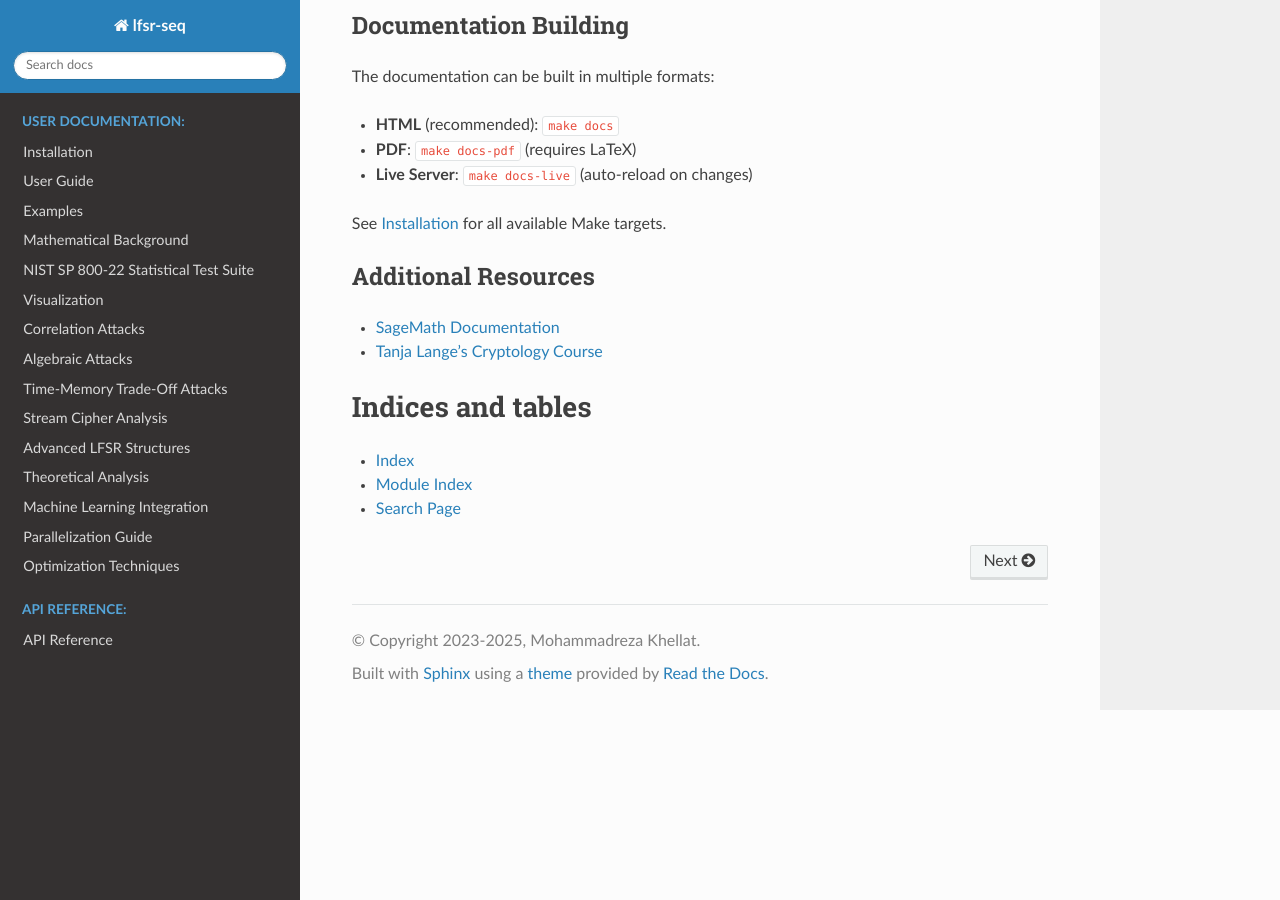
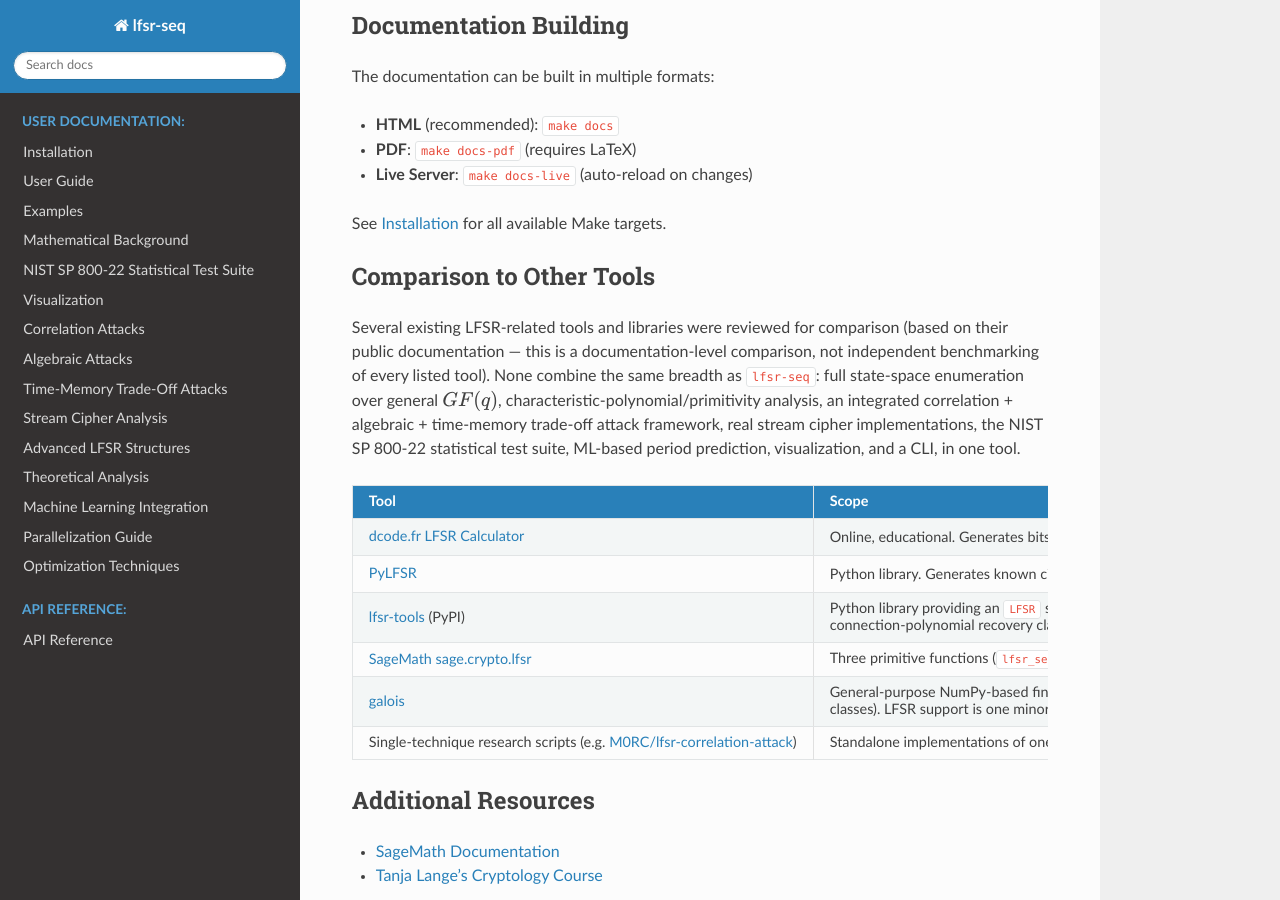
Before and after one commit to mkhellat/lfsr-seq, a Sphinx documentation site: the page built from app/docs/index.rst, in a window 1280 px wide and 900 px high, scrolled down 5687 px. Built offline with Sphinx 7.4.7 and the Read the Docs theme 3.1.0, drawn with Linux system fonts in a browser that asks for light colours.

Commit message:
docs: add Comparison to Other Tools section (README + Sphinx)
Researched existing LFSR-related tools and libraries (dcode.fr's
online calculator, PyLFSR, lfsr-tools, SageMath's own crypto.lfsr
module, the galois package, and standalone single-technique attack
scripts) via their public documentation. None combine lfsr-seq's
breadth: full state-space enumeration over general GF(q), char-poly/
primitivity analysis, an integrated correlation+algebraic+TMTO attack
framework, real stream cipher implementations, NIST SP 800-22,
ML-based period prediction, visualization, and a CLI, in one tool --
every comparable tool is either a single-purpose educational toy, a
narrow single-technique script, or a broad finite-field math library
with LFSRs as a minor utility among many unrelated features.

Added as a table with proper citations/links in both README.md (new
"Comparison to Other Tools" section) and app/docs/index.rst (Sphinx
equivalent, verified to build without new warnings/errors). Framed
honestly as a documentation-level comparison based on each tool's
public docs, not independent benchmarking of every listed tool.

```diff
--- a/app/docs/index.rst
+++ b/app/docs/index.rst
@@ -70,6 +70,55 @@ The documentation can be built in multiple formats:
 
 See :doc:`installation` for all available Make targets.
 
+Comparison to Other Tools
+-------------------------
+
+Several existing LFSR-related tools and libraries were reviewed for
+comparison (based on their public documentation — this is a
+documentation-level comparison, not independent benchmarking of every
+listed tool). None combine the same breadth as ``lfsr-seq``: full
+state-space enumeration over general :math:`GF(q)`,
+characteristic-polynomial/primitivity analysis, an integrated
+correlation + algebraic + time-memory trade-off attack framework, real
+stream cipher implementations, the NIST SP 800-22 statistical test
+suite, ML-based period prediction, visualization, and a CLI, in one
+tool.
+
+.. list-table::
+   :header-rows: 1
+   :widths: 25 75
+
+   * - Tool
+     - Scope
+   * - `dcode.fr LFSR Calculator <https://www.dcode.fr/linear-feedback-shift-register>`_
+     - Online, educational. Generates bits and finds the period for a
+       single sequence (Fibonacci/Galois mode). No characteristic
+       polynomial, no fields other than :math:`GF(2)`, no cryptanalysis.
+   * - `PyLFSR <https://pylfsr.github.io/>`_
+     - Python library. Generates known cipher configurations (A5/1,
+       Geffe generator) and basic period/visualization for
+       :math:`GF(2)`. No characteristic polynomial computation, no
+       primitivity testing, no attack framework.
+   * - `lfsr-tools <https://pypi.org/project/lfsr-tools/>`_ (PyPI)
+     - Python library providing an ``LFSR`` sequence generator class
+       and a ``BerlekampMassey`` connection-polynomial recovery class.
+       No state-space enumeration, field-order generality, or attacks
+       beyond Berlekamp-Massey.
+   * - `SageMath sage.crypto.lfsr <https://doc.sagemath.org/html/en/reference/cryptography/sage/crypto/lfsr.html>`_
+     - Three primitive functions (``lfsr_sequence``,
+       ``lfsr_autocorrelation``, ``lfsr_connection_polynomial``) — this
+       is math-library plumbing that ``lfsr-seq`` itself builds on (see
+       :doc:`installation`), not a competing end-user tool.
+   * - `galois <https://github.com/mhostetter/galois>`_
+     - General-purpose NumPy-based finite-field arithmetic library
+       (Galois field arrays, Reed-Solomon/BCH codes, ``FLFSR``/``GLFSR``
+       classes). LFSR support is one minor utility among many unrelated
+       features; no cycle enumeration, cryptanalysis, or cipher
+       simulations.
+   * - Single-technique research scripts (e.g. `M0RC/lfsr-correlation-attack <https://github.com/M0RC/lfsr-correlation-attack>`_)
+     - Standalone implementations of one attack technique in isolation,
+       not part of an integrated analysis suite.
+
 Additional Resources
 --------------------
 
```
Also changed, not shown: README.md (+26 -0 lines).
